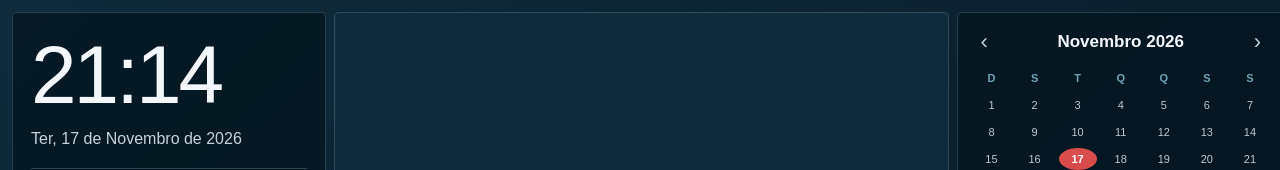
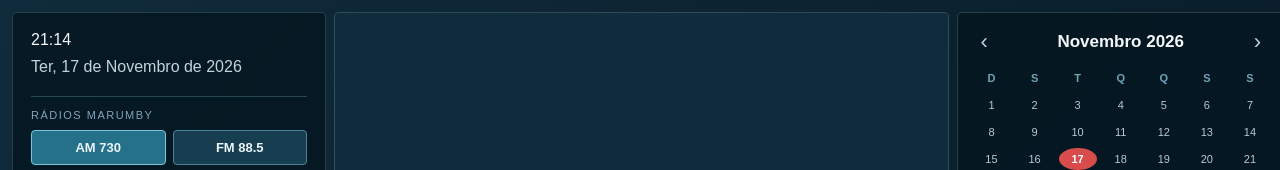
Before and after one commit to PRO-Pissaia/painel-digital, a plain HTML site: page index.html in a window 1280 px wide. Shown: the top 170 px of the page. Drawn offline with Linux system fonts and the light colour scheme; no server answers.

Commit message:
Update index.html

```diff
--- a/index.html
+++ b/index.html
@@ -12,7 +12,7 @@
 body{overflow:hidden}.screen{width:100%;height:100%;min-height:600px;padding:12px;background:linear-gradient(135deg,#102b3b,#071722);display:grid;grid-template-columns:25% 49% 26%;grid-template-rows:52% 48%;gap:8px}
 .panel{background:rgba(5,23,34,.88);border:1px solid rgba(155,190,207,.22);border-radius:5px;overflow:hidden}
 .left{grid-column:1;grid-row:1/3;padding:18px;display:flex;flex-direction:column}
-.clock{font-size:clamp(54px,7vw,82px);font-weight:300;letter-spacing:-3px;line-height:1.08;white-space:nowrap}
+.clock{font-size:(64px);font-weight:300;letter-spacing: 0px;line-height:1.08;white-space:nowrap}
 .date{font-size:16px;color:#c4d3db;margin:10px 0 18px}.smalltitle{font-size:11px;text-transform:uppercase;letter-spacing:1.5px;color:#83a5b8;margin-bottom:9px}
 .radio-box{border-top:1px solid #294655;padding-top:12px;margin-top:2px}
 .radio-buttons{display:flex;gap:7px}
```
